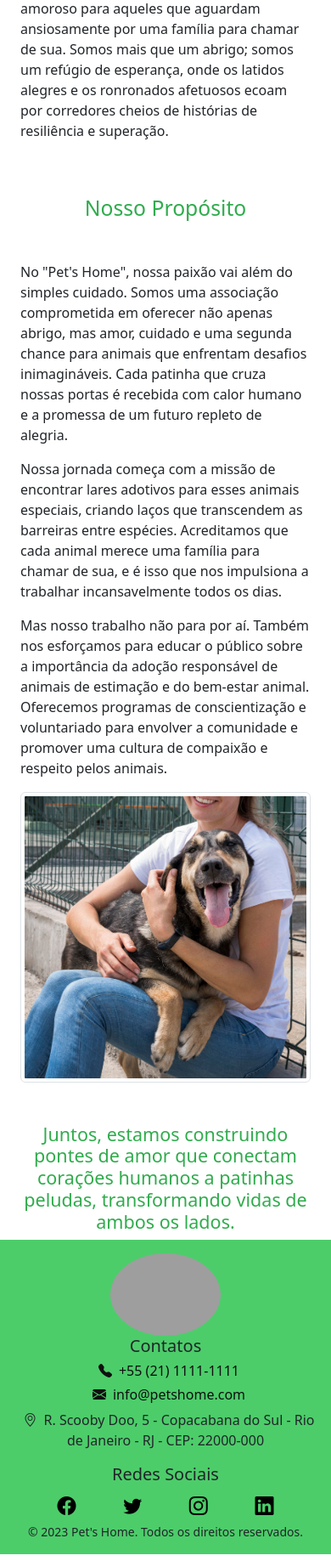
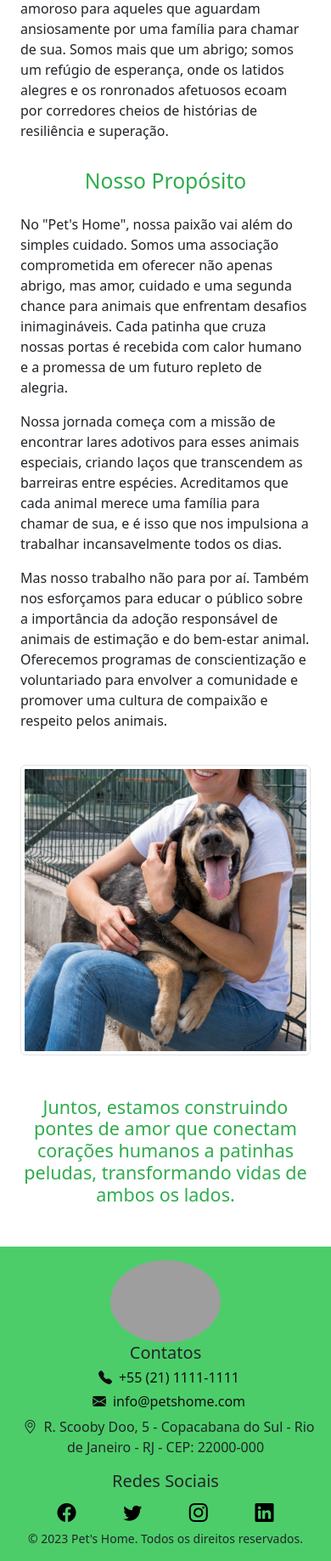
Before and after one commit to andradeju/projeto_final_python_pets_home, a Django app: page /sobre-nos/ in a window 390 px wide. Shown: the part 768-2605 px from the top of the page at 85% size. Run offline with Django 4.2, Linux system fonts and the light colour scheme; some libraries are stand-ins or nearby versions; grey boxes are pictures that could not be loaded.

Commit message:
:iphone: Responsividade da pág Sobre Nós

```diff
--- a/projeto_pets_home/base/templates/sobre_nos.html
+++ b/projeto_pets_home/base/templates/sobre_nos.html
@@ -29,8 +29,8 @@
       onde os latidos alegres e os ronronados afetuosos ecoam por corredores
       cheios de histórias de resiliência e superação.
     </p>
-    <div class="mt-5 col-lg-6 col-sm-12 align-items">
-      <h2 class="mb-5 text-center">Nosso Propósito</h2>
+    <div class="mt-3 col-lg-6 col-sm-12 align-items">
+      <h2 class="mb-4 text-center">Nosso Propósito</h2>
       <p>
         No "Pet's Home", nossa paixão vai além do simples cuidado. Somos uma
         associação comprometida em oferecer não apenas abrigo, mas amor, cuidado
@@ -53,15 +53,15 @@
         compaixão e respeito pelos animais.
       </p>
     </div>
-    <div class="d-flex align-items-end justify-content-center col-lg-6 col-sm-12">
+    <div class="mt-4 d-flex align-self-center col-lg-5 col-sm-12">
       <img
         src="{% static 'images/cachorro-fofo-brincando-com-mulher-para-adocao.jpg' %}"
-        class="img-fluid img-thumbnail"
+        class="img-sobre img-fluid img-thumbnail"
         alt="cachorro no colo da mulher"
       />
     </div>
   </div>
-  <h4 class="text-center mt-5">
+  <h4 class="text-center mt-5 mb-5">
     Juntos, estamos construindo pontes de amor que conectam corações humanos a
     patinhas peludas, transformando vidas de ambos os lados.
   </h4>
```
